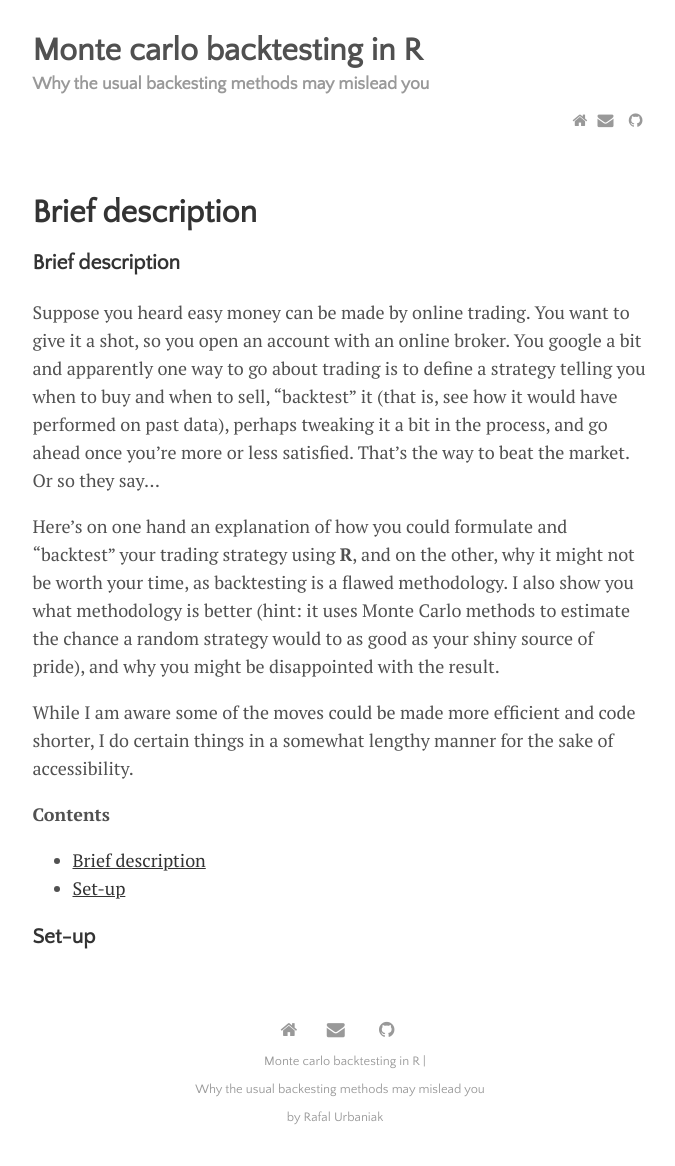
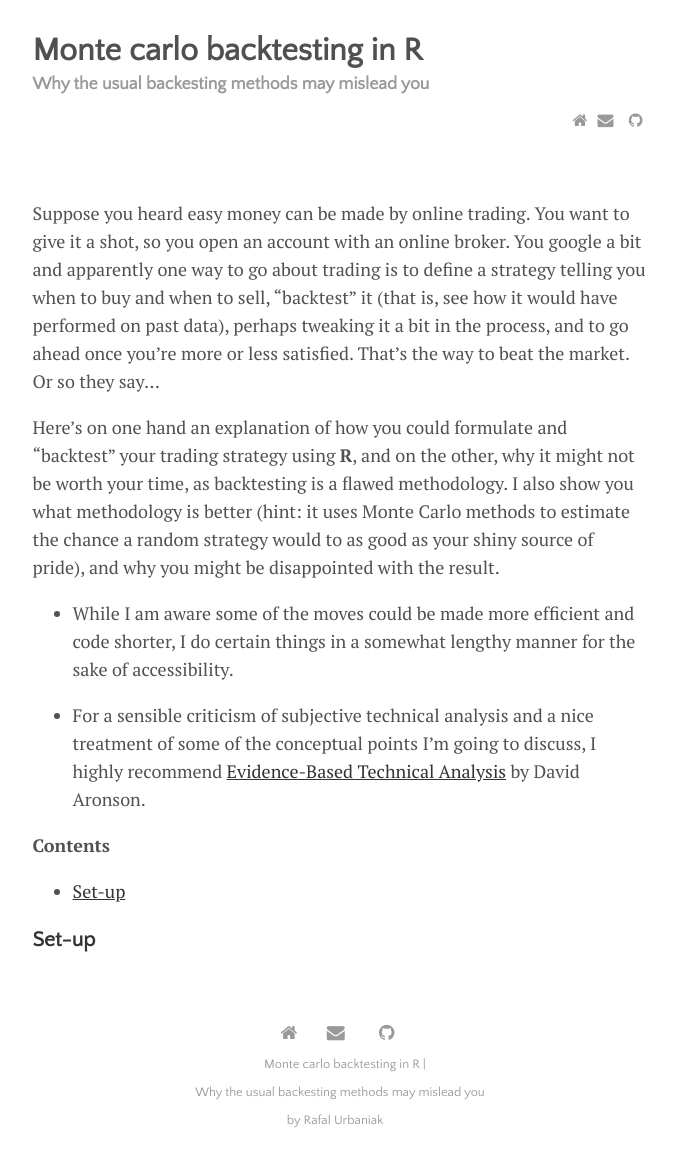
Before and after one commit to rfl-urbaniak/backtesting, a Jekyll site: the page built from index.md, in a window 1280 px wide. Shown: the whole page, without its empty margins (300-975 px from the left). Built offline with Jekyll 4.4.1, drawn with Linux system fonts in a browser that asks for light colours; our own code applies the rules of GitHub Pages for plain Markdown files.

Commit message:
small set up

```diff
--- a/index.md
+++ b/index.md
@@ -10,17 +10,15 @@ output:
 ---
 
 
-### Brief description
 
 
-
-Suppose you heard easy money can be made by online trading. You want to give it a shot,  so you open an account with an online broker. You google a bit and apparently one way to go about trading is to define a strategy telling you when to buy and when to sell,  "backtest" it (that is, see how it would have performed on past data), perhaps tweaking it a bit in the process, and go ahead once you're more or less satisfied. That's the way to beat the market. Or so they say...
+Suppose you heard easy money can be made by online trading. You want to give it a shot,  so you open an account with an online broker. You google a bit and apparently one way to go about trading is to define a strategy telling you when to buy and when to sell,  "backtest" it (that is, see how it would have performed on past data), perhaps tweaking it a bit in the process, and to go ahead once you're more or less satisfied. That's the way to beat the market. Or so they say...
 
 Here's on one hand an explanation of how you could formulate and "backtest" your trading strategy using **R**, and on the other, why it might not be worth your time, as backtesting is a flawed methodology. I also show you what methodology is better (hint: it uses Monte Carlo methods to estimate the chance a random strategy would to as good as your shiny source of pride), and why you might be disappointed with the result.
 
-While I am aware some of the moves could be made more efficient and code shorter, I do certain things in a somewhat lengthy manner for the sake of accessibility.
+- While I am aware some of the moves could be made more efficient and code shorter, I do certain things in a somewhat lengthy manner for the sake of accessibility.
 
-
+- For a sensible criticism of subjective technical analysis and a nice treatment of some of the conceptual points I'm going to discuss, I highly recommend [Evidence-Based Technical Analysis](https://www.amazon.com/Evidence-Based-Technical-Analysis-Scientific-Statistical/dp/0470008741) by David Aronson.
 
 
 **Contents**
```
